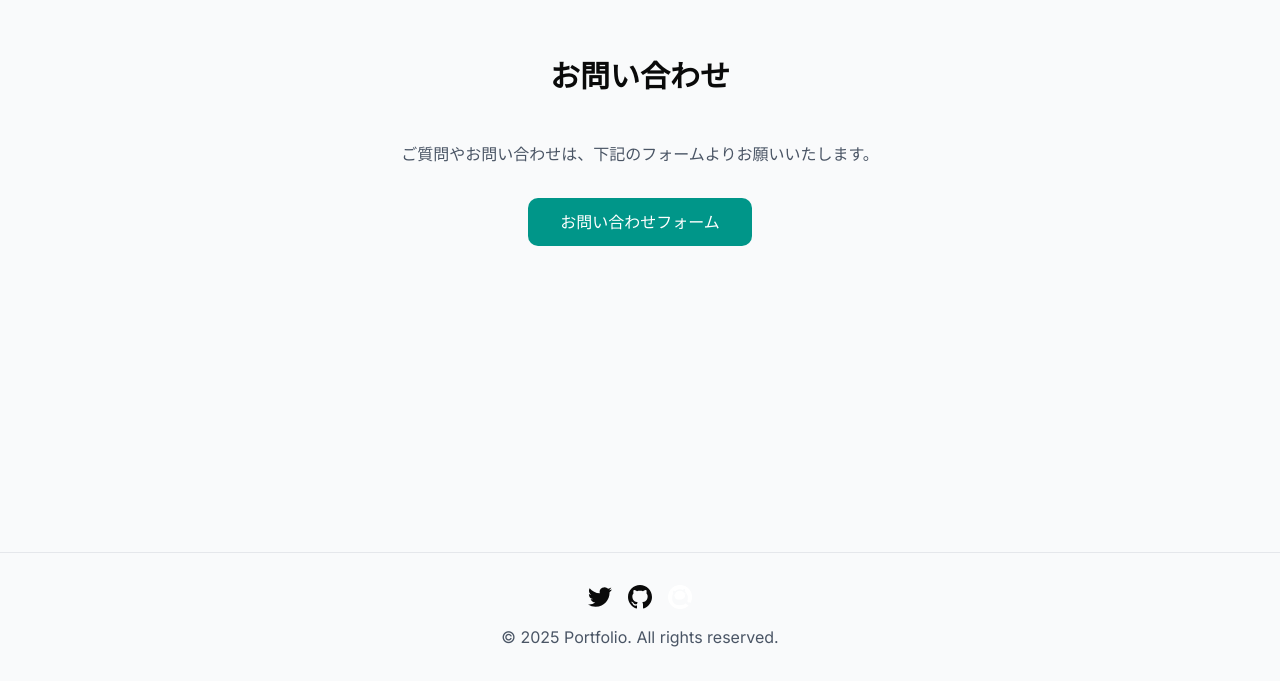
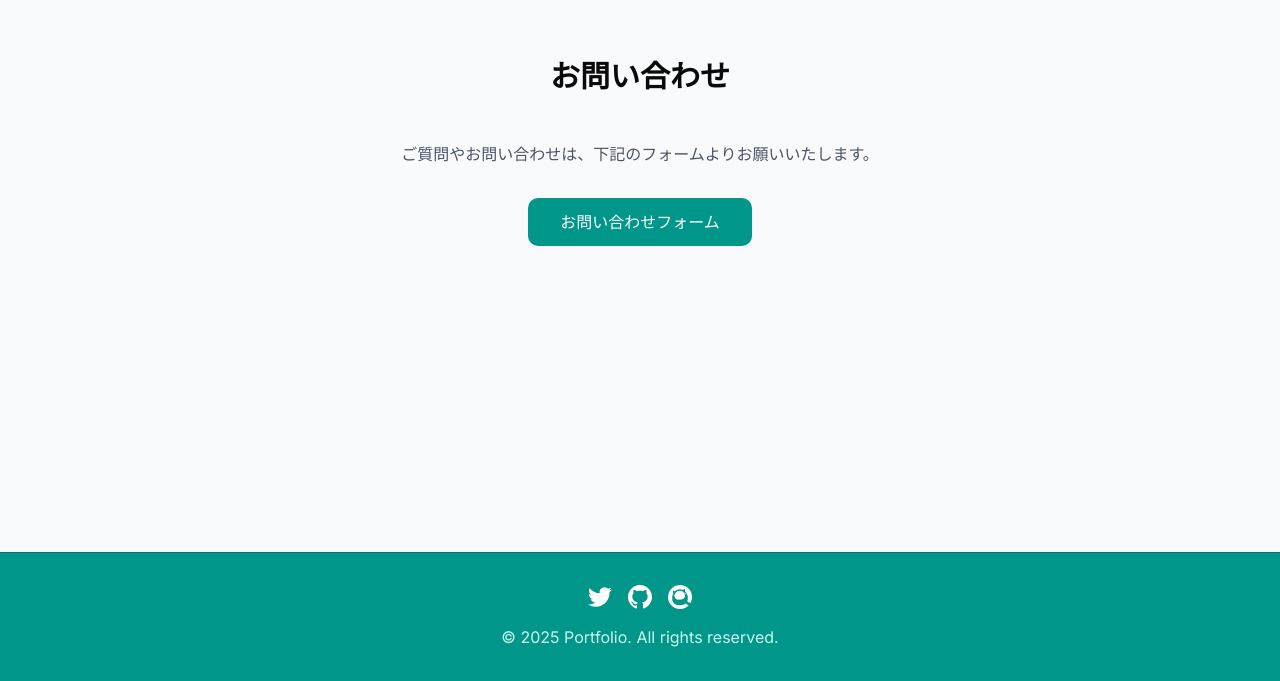
Before and after one commit to nekihcom/portfolio, a Next.js app: page / in a window 1280 px wide. Shown: the part 2648-3329 px from the top of the page. Built offline with nearby package versions, Linux system fonts and the light colour scheme.

Commit message:
✨: フッターの背景色をteal系に変更

```diff
--- a/src/components/layout/Footer.tsx
+++ b/src/components/layout/Footer.tsx
@@ -6,8 +6,8 @@ import Link from "next/link"
 export function Footer() {
   return (
     <footer className={cn(
-      "bg-gray-50",
-      "border-t border-gray-200",
+      "bg-teal-600",
+      "border-t border-teal-700",
       "py-8"
     )}>
       <div className="container mx-auto px-4">
@@ -19,7 +19,7 @@ export function Footer() {
                 href={link.url}
                 target="_blank"
                 rel="noopener noreferrer"
-                className="hover:opacity-80 transition-opacity"
+                className="hover:opacity-80 transition-opacity text-white"
               >
                 {link.iconImage ? (
                   <Image
@@ -40,7 +40,7 @@ export function Footer() {
               </Link>
             ))}
           </div>
-          <p className="text-center text-gray-600">
+          <p className="text-center text-teal-100">
             © {new Date().getFullYear()} Portfolio. All rights reserved.
           </p>
         </div>
```
